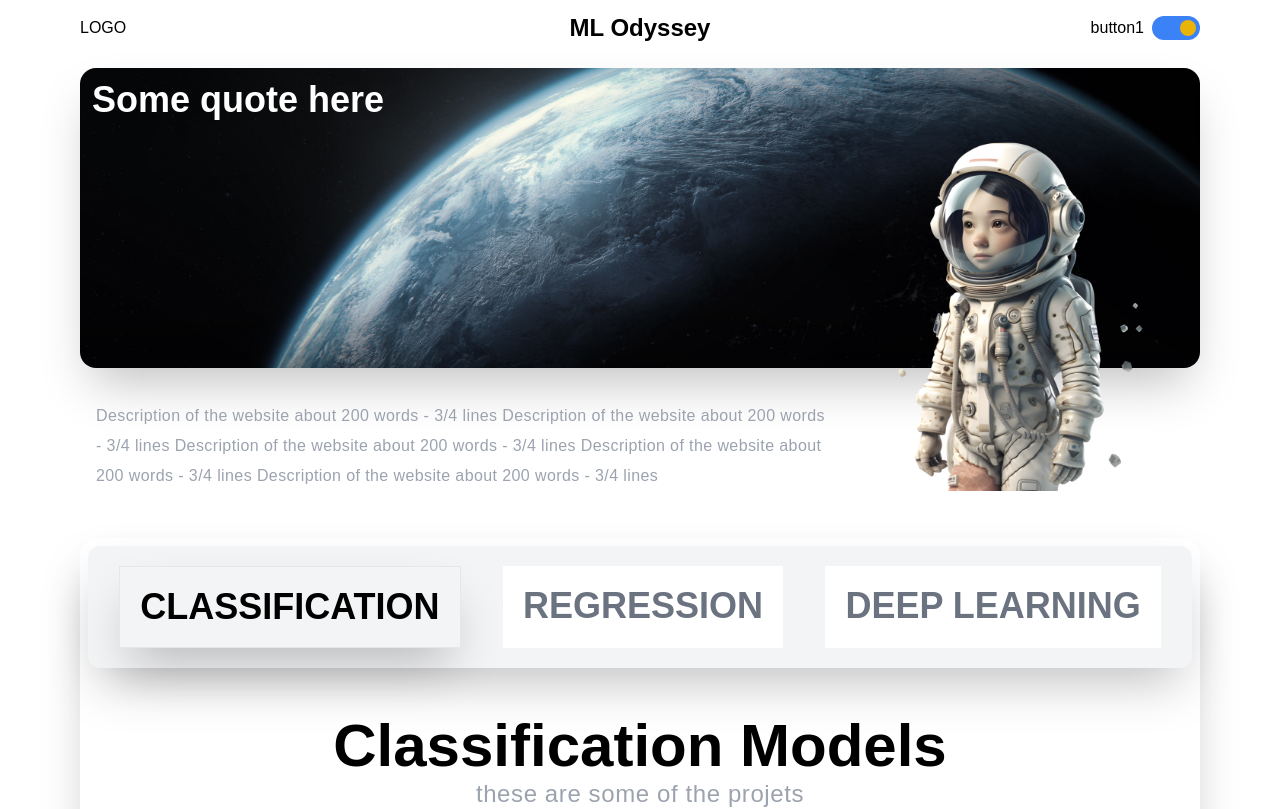
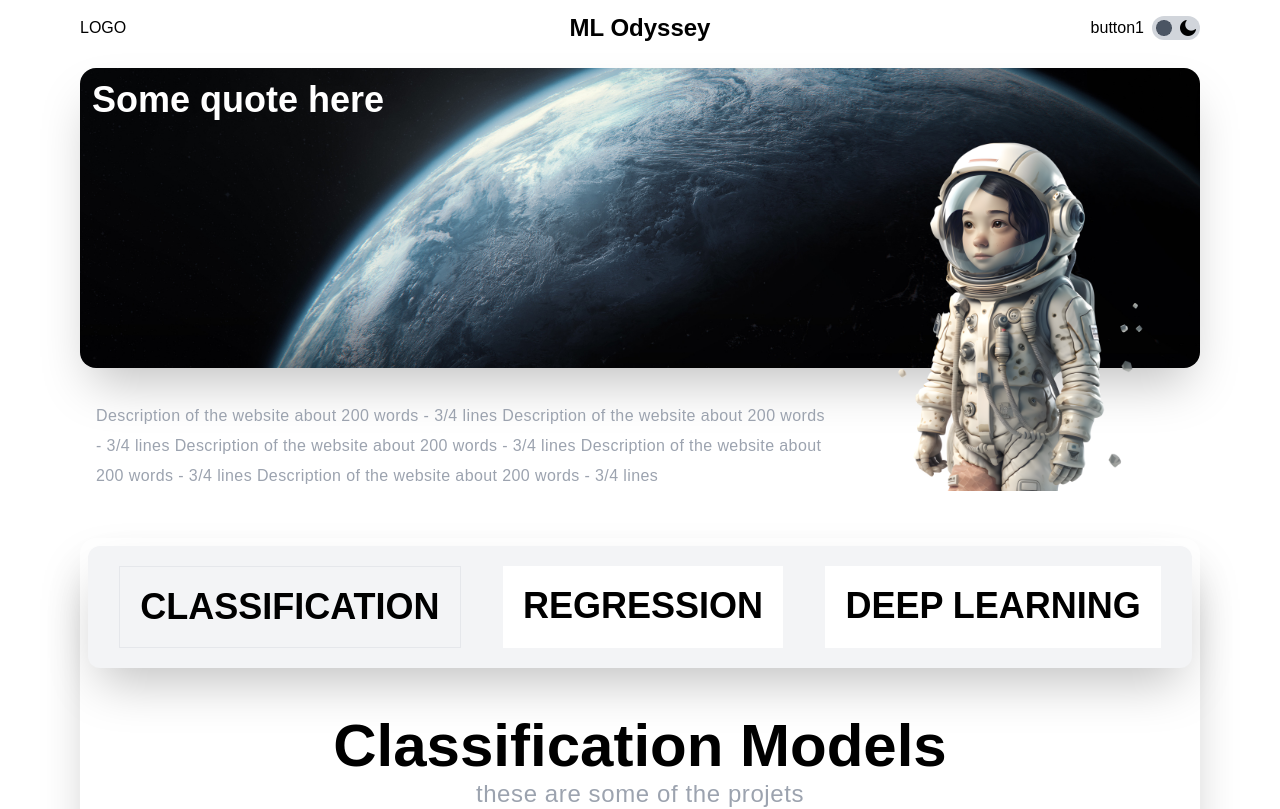
Before and after one commit to shubhjhawar/ml_projects, a Next.js app: page / in a window 1280 px wide. Shown: the top 809 px of the page. Built offline with nearby package versions, Linux system fonts and the light colour scheme; a web font is replaced by a local one.

Commit message:
day/night mode for first page done

```diff
--- a/assets/index.js
+++ b/assets/index.js
@@ -4,6 +4,8 @@ import github from "./github.png";
 import linkedin from "./linkedin.png";
 import twitter from "./twitter.png";
 import logo from "./logo-black.svg";
+import moon_icon from "./moon.png";
+import sun from "./sun.png";
 
 export {
     moon,
@@ -11,5 +13,7 @@ export {
     github,
     linkedin,
     twitter,
-    logo
+    logo,
+    moon_icon,
+    sun
 }
--- a/components/Banner.jsx
+++ b/components/Banner.jsx
@@ -1,8 +1,11 @@
-import React from 'react';
+import React, { useContext } from 'react';
 import Image from 'next/image';
 import { moon, astro } from '../assets';
+import { Context } from '@/pages/layout';
 
 const Banner = () => {
+  const [isNight, setIsNight] = useContext(Context)
+
   return (
     <div className="my-5">
       <div className="relative min-h-[200px] max-h-[450px]">
@@ -21,7 +24,7 @@ const Banner = () => {
             alt="astro"
             className="w-1/3 scale-x-[-1] max-md:h-[400px] max-md:w-full"
           />
-          <div className="flex flex-col justify-end w-2/3 pl-4 text-gray-400 tracking-wide leading-[30px] h-auto max-md:hidden">
+          <div className={`flex flex-col justify-end w-2/3 pl-4 tracking-wide leading-[30px] h-auto max-md:hidden ${isNight ? "text-white": "text-gray-400"}`}>
             Description of the website about 200 words - 3/4 lines
             Description of the website about 200 words - 3/4 lines
             Description of the website about 200 words - 3/4 lines
--- a/components/Body.jsx
+++ b/components/Body.jsx
@@ -1,7 +1,8 @@
-import React, {useState, useEffect} from 'react'
+import React, {useState, useEffect, useContext} from 'react'
 
 import { SubNavBar, Projects } from './';
 import { classificationModels, regressionModels, deepLearningModels } from '@/constants';
+import { Context } from '@/pages/layout';
 
 
 const Body = () => {
@@ -23,9 +24,12 @@ const Body = () => {
     }
   }, [isActive])
 
+  const [isNight, setIsNight] = useContext(Context);
+
+
 
   return (
-    <div className="shadow-2xl gap-2 p-2 pb-10 rounded-2xl ">
+    <div className={`shadow-2xl gap-2 p-2 pb-10 rounded-2xl ${isNight && "bg-gradient-to-r from-zinc-700 to-gray-400 via-gray-600"}`}>
         <SubNavBar isActive={isActive} setIsActive={setIsActive} />
         <div className='flex flex-col  w-full h-auto p-2 '>
           <Projects models={models} />
--- a/components/Footer.jsx
+++ b/components/Footer.jsx
@@ -1,10 +1,13 @@
-import React from 'react';
+import React, { useContext } from 'react';
 import Link from 'next/link';
 import Image from 'next/image';
 
 import {twitter, linkedin, logo, github} from "@/assets";
+import { Context } from '@/pages/layout';
 
 const Footer = () => {
+  const [isNight, setIsNight] = useContext(Context);
+
   function scrollToTop() {
     window.scrollTo({
       top: 0,
@@ -15,14 +18,14 @@ const Footer = () => {
     <div className="p-5 mt-2">
       <div className="flex justify-between items-center">
         <div
-          className="text-gray-400 tracking-wide text-lg hover:scale-105 hover:cursor-pointer"
+          className={` tracking-wide text-lg hover:scale-105 hover:cursor-pointer ${isNight ? 'text-white' :'text-gray-400' }`}
           onClick={() => scrollToTop()}
           title="Scroll to Top"
         >
           Shubh Jhawar - Data Scientist
         </div>
 
-        <div className='flex flex-col justify-center items-center text-gray-400 tracking-wide text-md hover:scale-105'>
+        <div className={`flex flex-col justify-center items-center tracking-wide text-md hover:scale-105 ${isNight ? 'text-white' :'text-gray-400' } `}>
           <p>Contact Me-</p>
           <a href="mailto:shubjhawar78@gmail.com" className='hover:underline'>
             shubjhawar78@gmail.com
--- a/components/Header.jsx
+++ b/components/Header.jsx
@@ -1,16 +1,18 @@
-import React, { useState } from 'react';
+import React, { useState, useContext } from 'react';
 import Link from 'next/link';
 
+
+import { moon_icon, sun } from '@/assets';
+import Image from 'next/image';
+import { Context } from '@/pages/layout';
+
 const Header = () => {
-  const [isDay, setIsDay] = useState(true);
 
-  // Function to toggle day/night mode
-  const toggleDayNight = () => {
-    setIsDay(!isDay);
-    // You can add logic here to update your theme or apply dark mode styles
-  };
+  const [isNight, setIsNight] = useContext(Context);
+
+
   return (
-    <header className="flex justify-between items-center w-full py-2">
+    <header className={`flex justify-between items-center w-full py-2 ${isNight ? "text-white"  : 'text-black'}`}>
       <div className='cursor-pointer z-10'>
         <Link href="/">
           <p className=''>LOGO</p>
@@ -26,14 +28,32 @@ const Header = () => {
 
         <button
           type="button"
-          onClick={() => setIsDay(prevDay => !prevDay)}
+          onClick={() => setIsNight(prev => !prev)}
+          className=''
         >
-          <div className={`w-12 h-6 rounded-full p-1 duration-300 ease-in-out cursor-pointer ${isDay ? 'bg-blue-500' : 'bg-gray-300'}`}>
+          <div className={`w-12 h-6 rounded-full p-1 duration-300 ease-in-out cursor-pointer ${isNight ? 'bg-white ' : 'bg-gray-300'}`}>
+            <div className={`flex gap-2`}>
+
+
+            <div className="flex gap-2">
+              <Image
+                src={sun}
+                alt="icon"
+                className={`w-4 h-4`}
+              />
+              <Image
+                src={moon_icon}
+                alt="icon"
+                className={`w-4 h-4`}
+              />
+              </div>
+            </div>
+
             <div
-              className={`w-4 h-4  rounded-full duration-300 ease-in-out transform ${
-                isDay ? 'translate-x-6 bg-yellow-500' : 'bg-gray-600'
+              className={`relative bottom-4 w-4 h-4 z-10 rounded-full duration-300 ease-in-out transform ${
+                isNight ? 'translate-x-6 bg-slate-950' : 'bg-gray-600'
               }`}
-            ></div>
+            />
           </div>
         </button>
 
--- a/components/ProjectCard.jsx
+++ b/components/ProjectCard.jsx
@@ -1,6 +1,9 @@
-import React from 'react'
+import { Context } from '@/pages/layout';
+import React, { useContext } from 'react'
 
 const ProjectCard = ({details}) => {
+  const [isNight, setIsNight] = useContext(Context);
+
   return (
     <div className="mt-5 w-full min-h-screen border-[1px] rounded-lg shadow-2xl">
         <div className='flex flex-col items-center justify-center p-10'>
--- a/components/Projects.jsx
+++ b/components/Projects.jsx
@@ -1,17 +1,20 @@
-import React from 'react';
+import React, { useContext } from 'react';
 import Image from 'next/image'
 import Link from 'next/link';
 
 import { styles } from '@/styles';
 import { moon } from '@/assets';
+import { Context } from '@/pages/layout';
 
 const Projects = ({models}) => {
+  const [isNight, setIsNight] = useContext(Context);
+
   return (
-    <div className='flex flex-col items-center justify-center w-full'>
-        <div className='text-6xl font-bold mt-10'>
+    <div className={`flex flex-col items-center justify-center w-full`}>
+        <div className={`text-6xl font-bold mt-10 ${isNight && "text-white"}`}>
             {models.title}
         </div>
-        <div className='text-2xl text-gray-400 leading-[20px] tracking-wide mt-2'>
+        <div className={`text-2xl  leading-[20px] tracking-wide mt-2 ${isNight ? "text-gray-200" : "text-gray-400"} `}>
             {models.desc}
         </div>
         {/* conatiner start */}
@@ -21,13 +24,13 @@ const Projects = ({models}) => {
                     href={`/projects/${project.title}`}
                     key={index}
                 >
-                    <div className={`transition-transform transform hover:scale-105 ease-in ${styles.projectsContainer}`} >
-                        <div className={`flex ${index !==0 && 'flex-row-reverse'}`}>
+                    <div className={`transition-transform transform hover:scale-105 ease-in ${styles.projectsContainer} `} >
+                        <div className={`p-2 flex rounded-xl ${index !==0 ? 'flex-row-reverse bg-gradient-to-l' : 'bg-gradient-to-r'} ${isNight && " from-gray-400 to-zinc-600"} ${isNight ? "text-white" : "text-black"} `}>
                         <div className='flex flex-col w-2/3 px-2 items-center justify-center'>
                                 <div className='text-2xl font-semibold flex'>
                                 {project.title}
                                 </div>
-                                <div className=" flex flex-wrap items-center justify-start text-xl max-md:hidden text-gray-400">
+                                <div className=" flex flex-wrap items-center justify-start text-xl max-md:hidden ">
                                     {project.description}
                                 </div>
                         </div>
--- a/components/SubNavBar.jsx
+++ b/components/SubNavBar.jsx
@@ -1,14 +1,30 @@
-import React, { useState} from 'react';
+import React, { useContext, useState} from 'react';
 import { styles } from '@/styles';
+import { Context } from '@/pages/layout';
 
 const SubNavBar = ({isActive, setIsActive}) => {
 
+  const [isNight, setIsNight] = useContext(Context);
 
 
   return (
-    <div className="rounded-xl shadow-2xl lg:text-4xl text-md font-semibold p-5 bg-gray-100 text-gray-500 gap-2">
+    <div className={`rounded-xl shadow-2xl lg:text-4xl text-md font-semibold p-5  gap-2 ${isNight ? "bg-zinc-800" : "bg-gray-100 "}`}>
         <div className='flex flex-wrap center justify-around gap-5' >
-           <div className={`${styles.MainButtonHovered}  ${isActive===0 ? styles.MainButtonPressed : styles.MainButtonUnpressed}`}>
+           <div className={`${styles.MainButtonHovered}
+           ${isActive===0
+            ?
+              isNight
+              ?
+                styles.MainButtonPressedNight
+              :
+                styles.MainButtonPressed
+            :
+              isNight
+              ?
+                styles.MainButtonUnpressedNight
+              :
+                styles.MainButtonUnpressed
+            }`}>
             <button
               type="button"
               onClick={()=>{setIsActive(0)}}
@@ -17,7 +33,21 @@ const SubNavBar = ({isActive, setIsActive}) => {
             </button>
            </div>
 
-           <div className={`uppercase ${styles.MainButtonHovered}  ${isActive===1 ? styles.MainButtonPressed : styles.MainButtonUnpressed}`}>
+           <div className={`${styles.MainButtonHovered}
+           ${isActive===1
+            ?
+              isNight
+              ?
+                styles.MainButtonPressedNight
+              :
+                styles.MainButtonPressed
+            :
+              isNight
+              ?
+                styles.MainButtonUnpressedNight
+              :
+                styles.MainButtonUnpressed
+            }`}>
             <button
               type="button"
               onClick={()=>{setIsActive(1)}}
@@ -26,8 +56,22 @@ const SubNavBar = ({isActive, setIsActive}) => {
             </button>
            </div>
 
-           <div className={`${styles.MainButtonHovered}  ${isActive===2 ? styles.MainButtonPressed : styles.MainButtonUnpressed}`}>
-            <button
+           <div className={`${styles.MainButtonHovered}
+           ${isActive===2
+            ?
+              isNight
+              ?
+                styles.MainButtonPressedNight
+              :
+                styles.MainButtonPressed
+            :
+              isNight
+              ?
+                styles.MainButtonUnpressedNight
+              :
+                styles.MainButtonUnpressed
+            }`}>
+               <button
               type="button"
               onClick={()=>{setIsActive(2)}}
             >
--- a/pages/index.jsx
+++ b/pages/index.jsx
@@ -1,14 +1,21 @@
-import React from 'react';
+import React, {useState} from 'react';
 import "../app/globals.css";
 import '../styles/fonts.css';
 import Layout from './layout';
 import { Home } from '@/components';
+import { Context } from './index';
+
+// export const Context = React.createContext();
 
 const MyApp = () => {
+  const [isNight, setIsNight] = useState(false);
+
   return (
-    <Layout>
+    // <Context.Provider value={[isNight, setIsNight]}>
+      <Layout>
       <Home />
-    </Layout>
+      </Layout>
+    // </Context.Provider>
   )
 }
 
--- a/pages/layout.jsx
+++ b/pages/layout.jsx
@@ -1,13 +1,26 @@
+import React,{useState, useContext} from 'react';
 import { Header, Footer } from '@/components'
-import React from 'react'
+
+export const Context = React.createContext();
 
 const Layout = ({children}) => {
+
+  const [isNight, setIsNight] = useState(false);
+
+
+  // const [isNight, setIsNight] = useContext(Context)
+
+  console.log("new page context- ", Context);
+  console.log("layout is night-", isNight);
+
   return (
-    <div className='min-h-screen bg-white text-black md:px-20 lg:py-2'>
+    <Context.Provider value={[isNight, setIsNight]}>
+    <div className={`min-h-screen text-black md:px-20 lg:py-2 ${isNight ? "bg-gradient-to-br from-black to-zinc-600" : "bg-white"}`}>
         <Header />
         {children}
         <Footer />
     </div>
+    </Context.Provider>
   )
 }
 
--- a/pages/projects/[string].jsx
+++ b/pages/projects/[string].jsx
@@ -1,4 +1,4 @@
-import React, {useState, useEffect} from 'react';
+import React, {useState, useEffect, useContext} from 'react';
 import '../../app/globals.css';
 import '../../styles/fonts.css';
 import { useRouter } from 'next/router';
@@ -13,7 +13,7 @@ const ProjectPage = () => {
 
   const [projectDetails, setProjectDetails] = useState(null);
 
- // ...
+  // const [isNight,setIsNight] = useContext(Context);
 
 useEffect(() => {
   console.log("Project Title from URL:", projectTitle);
--- a/styles/index.js
+++ b/styles/index.js
@@ -1,7 +1,11 @@
 const styles = {
-    MainButtonPressed: "shadow-2xl p-5 border-[1px] border-stone-500 text-black bg-zinc-300 ",
-    MainButtonUnpressed: "shadow-custom p-5 bg-white ",
+    MainButtonPressed: "shadow-custom p-5 border-[1px] border-stone-500",
+    MainButtonUnpressed: "shadow-custom p-5 bg-white",
     MainButtonHovered: "transition-transform transform hover:scale-105  ease-in",
+
+    MainButtonPressedNight: "shadow-2xl p-5 border-[1px] border-stone-500 text-white bg-slate-700",
+    MainButtonUnpressedNight: "shadow-2xl p-5 bg-slate-800 text-white",
+
 
     projectsContainer: " mt-5 px-10 shadow-2xl rounded-2xl py-5 mx-10",
 }
```
Also changed, not shown: assets/moon.png (added), assets/sun.png (added).
